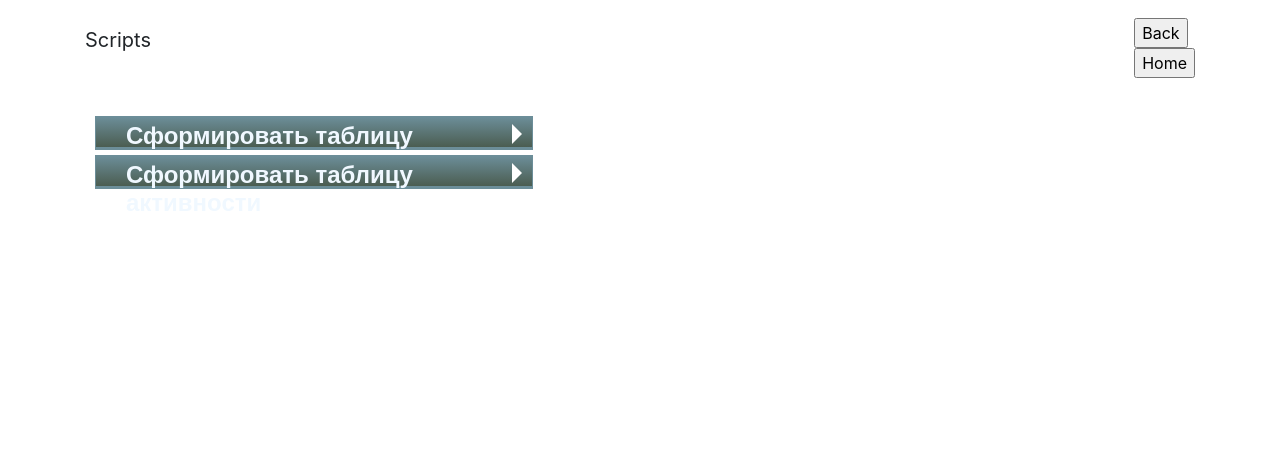
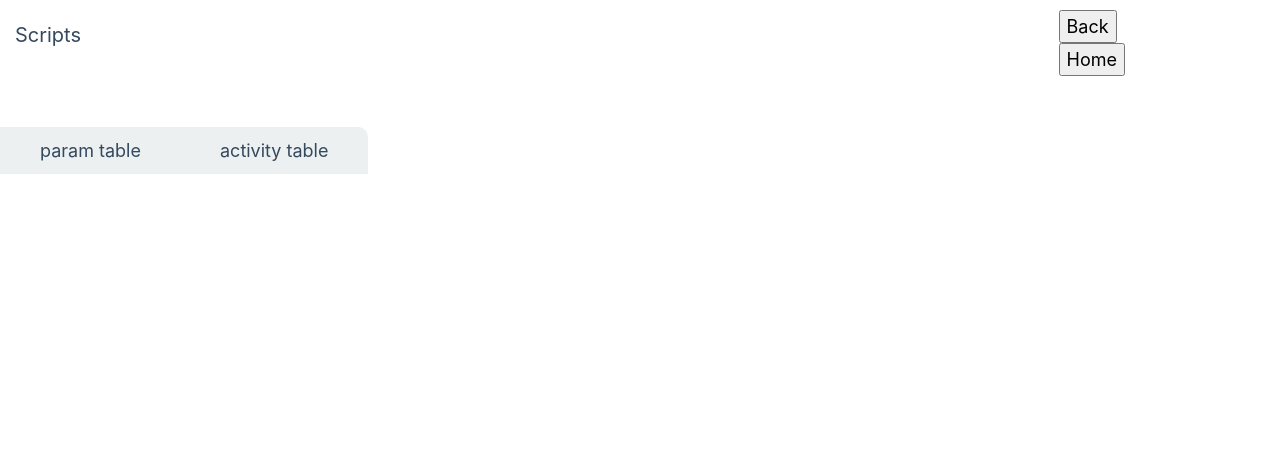
Before and after one commit to An-Death/Flask-scripts, a Flask app: page /scripts in a window 1280 px wide. Shown: the top 461 px of the page. Run offline with Flask 2, Linux system fonts and the light colour scheme; tables that the repository leaves empty hold one stand-in row (values such as "Sample post"); parts of the project's set-up code (start-up, migrations or seed data) failed here and were passed over; some libraries are stand-ins or nearby versions.

Commit message:
One page choose project form

```diff
--- a/scripts/users_activity_report/views.py
+++ b/scripts/users_activity_report/views.py
@@ -3,7 +3,6 @@ from flask import Blueprint, request, render_template, send_from_directory
 from app import app
 from models.models import *
 from .forms import ChoseDateForm
-# from .users_report import get_table
 from .user_activity_report import main, create_report
 
 at = Blueprint('user_activity_table', __name__, url_prefix='/scripts/user_activity_table')
@@ -26,12 +25,12 @@ def user_report(network_id=None):
         # создаём таблицы
         user_table, video_table, total_table = main(project.sqlsession, period_start, period_stop)
         if check:
-            return render_template('users_activity_report/table.html', vars=locals())
+            return render_template('users_activity_table/table.html', vars=locals())
         # записываем в фаил
         create_report(app.config['USER_ACTIVITY_DIR_PATH'] + file_name, user_table, video_table, total_table)
         # return redirect(url_for('.upload', file_name=file_name))
 
-    return render_template('users_activity_report/user_report.html', vars=locals())
+    return render_template('users_activity_table/user_report.html', vars=locals())
 
 
 @at.route('/upload/<path:file_name>')
--- a/static/css/style.css
+++ b/static/css/style.css
@@ -1,154 +1,134 @@
+* {
+    -webkit-box-sizing: border-box;
+    box-sizing: border-box;
+}
 body {
     margin-top: 10px;
-    }
-
-ul,
-ul li,
-ul li a,
-ul li a span {
-    margin: 0;
-    padding: 0;
-    border: none;
-    outline: none;
-}
-
-.accordion li {
-    margin-left: 10px;
-    width: 60%;
-    list-style: none;
-
-}
-
-/*func*/
-.accordion li > .sub-menu {
-    height: 0;
-    overflow: hidden;
-    -webkit-transition: height 1s ease-in-out;
-    -moz-transition: height 1s ease-in-out;
-    -ms-transition: height 1s ease-in-out;
-    -o-transition: height 1s ease-in-out;
-    transition: height 1s ease-in-out;
-}
-
-.accordion li:target > .sub-menu {
-    height: 610px
-}
-
-.accordion li > a {
-    display: block;
-    position: relative;
-    width: available;
-    height: 32px;
-    color: aliceblue;
-    text-decoration: none;
-    padding: 5px 10px 5px 30px;
-    line-height: 32px;
-    font: bold normal 24px sans-serif;
-    border: 1px #6c8e99 solid;
-
-    background: #6c8e99;
-    background: -webkit-linear-gradient(#6c8e99, #4b5d51);
-    background: -moz-linear-gradient(#6c8e99, #4b5d51);
-    background: -ms-linear-gradient(#6c8e99, #4b5d51);
-    background: -o-linear-gradient(#6c8e99, #4b5d51);
-    background: linear-gradient(#6c8e99, #4b5d51);
-}
-
-.accordion li:hover > a {
-    color: white;
-    border: 1px #6c8e99 solid;
-
-    background: #4b5d51;
-    background: -webkit-linear-gradient(#4b5d51, #4b5d51);
-    background: -moz-linear-gradient(#4b5d51, #4b5d51);
-    background: -ms-linear-gradient(#4b5d51, #4b5d51);
-    background: -o-linear-gradient(#4b5d51, #4b5d51);
-    background: linear-gradient(#4b5d51, #4b5d51);
-}
-
-.accordion li:target > a {
-    color: black;
-    border: 1px #6c8e99 solid;
-    border-bottom: none;
-    background: white;
-
-}
-
-.accordion li:target > a span {
-    display: block;
-    position: absolute;
-    top: 40%;
-    right: 5px;
-    border: 10px solid transparent;
-    border-top: 10px solid #797979;
-}
-
-.accordion li > a span {
-    display: block;
-    position: absolute;
-    top: 23%;
-    right: 0;
-    border: 10px solid transparent;
-    border-left: 10px solid white;
-}
-
-.sub-menu {
-    margin: 0 0 5px 0;
-    /*background: #c9c9c9;*/
-    border: 1px solid #6c8e99;
-}
-
-.sub-menu li {
-    display: block;
-    width: 80%;
-}
-
-/*hidden menu*/
-.sub-menu li a {
-    color: #797979;
-    background: white;
-    border: none;
-    /*border-bottom: 1px solid #c9c9c9;*/
-    font-size: 16px;
-}
-
-.sub-menu li:hover a, .sub-menu li:target a {
-    font-style: oblique;
-    background: #efefef;
-    color: #797979;
-    border: none;
-
-}
-
-.sub-menu li:last-child a {
-    margin-bottom: 5px;
-    /*border-bottom: none;*/
+    /*background-color: #2c3e50;*/
+    color: #34495e;
+    line-height: 1.5;
+    font-size: 18px;
 }
 
 .navbar-bg {
     background: white;
 }
 
-.nav {
+.navbar .container {
+    position: absolute;
+    left: 0;
+    top: 0;
+}
 
+/* Scripts: Выбор скриптов */
+.wrapper {
+    width: 80%;
+    margin-top: 100px;
+    max-width: 1600px;
 }
+
+.wrapper > label {
+    cursor: pointer;
+    float: left;
+    display: block;
+    padding: 10px 40px;
+    background-color: #ecf0f1;
+    margin: 1px -1px -3px 0;
+}
+
+.wrapper > label:last-of-type {
+    border-radius: 0 10px 0 0;
+}
+
+.wrapper > label:hover {
+
+    cursor: pointer;
+    float: left;
+    display: block;
+    padding: 10px 40px;
+    background-color: #d5ecea;
+}
+
+.wrapper > input {
+    display: none
+}
+
+.wrapper > input:checked + label {
+
+    display: inline-block;
+    background-color: #606060;
+    color: #fefefe;
+}
+
+.wrapper > input[id="tab-1"]:checked ~ .content .tab-1,
+.wrapper > input[id="tab-2"]:checked ~ .content .tab-2 {
+    display: block;
+}
+
+.wrapper .content {
+    display: block;
+    position: relative;
+    clear: both;
+}
+
+.wrapper .content > article {
+    width: 100%;
+    padding: 15px 50px;
+    position: absolute;
+    top: 0;
+    left: 0;
+    background-color: #ecf0f1;
+    display: none;
+    min-height: 200px;
+    border-top: 5px solid #606060;
+    border-radius: 0 10px 10px 10px;
+}
+
+/*-------------------------------------*/
+/* Scripts: Выбор проекта и форма для отправки  */
+.sub-menu > li > input {
+    display: none
+}
+
+.sub-menu > li {
+    list-style: none;
+    padding: 5px 5px 5px 5px;
+    margin: 0;
+    border-radius: 5px;
+}
+
+.sub-menu > li:hover {
+    font-style: oblique;
+    font-weight: bold;
+    padding: 5px 5px 5px 5px;
+}
+
+.sub-menu > input:checked ~
+.input-form {
+    display: none
+}
+
+/*------------------------------------------------*/
+
 .page {
-    margin-top: 30px;
-    }
+    margin-top: 30px
+}
+
 .wellChooser {
     margin: 10px 30px;
 }
-.param_table_form {
-    position: relative;
-    /*background: #dddff0;*/
-    width: 550px;
-    height: 200px;
-    margin: 10px 10px 10px;
-    border: 1px solid lightblue;
-    -webkit-box-shadow: 2px 2px 8px rgba(0,0,0,0.2);
-    -moz-box-shadow: 2px 2px 8px rgba(0,0,0,0.2);
-        box-shadow: 2px 2px 8px rgba(0,0,0,0.2);
-}
+
+/*.param_table_form {*/
+/*position: relative;*/
+/*!*background: #dddff0;*!*/
+/*width: 550px;*/
+/*height: 200px;*/
+/*margin: 10px 10px 10px;*/
+/*border: 1px solid lightblue;*/
+/*-webkit-box-shadow: 2px 2px 8px rgba(0,0,0,0.2);*/
+/*-moz-box-shadow: 2px 2px 8px rgba(0,0,0,0.2);*/
+/*box-shadow: 2px 2px 8px rgba(0,0,0,0.2);*/
+/*}*/
 
 .create_report {
     position: absolute;
@@ -189,10 +169,6 @@ ul li a span {
     /*color: darkturquoise;*/
 }
 
-.radio_item {
-    display: none;
-}
-
 
 
 .footer {
@@ -203,3 +179,117 @@ ul li a span {
     color: #dddddd; /* Цвет текста */
     width: 100%; /* Ширина слоя */
 }
+
+/*!*OLD VERSION*/
+/*.accordion li {*/
+/*margin-left: 10px;*/
+/*width: 60%;*/
+/*list-style: none;*/
+
+/*}*/
+
+/*!*func*!*/
+/*.accordion li > .sub-menu {*/
+/*height: 0;*/
+/*overflow: hidden;*/
+/*-webkit-transition: height 1s ease-in-out;*/
+/*-moz-transition: height 1s ease-in-out;*/
+/*-ms-transition: height 1s ease-in-out;*/
+/*-o-transition: height 1s ease-in-out;*/
+/*transition: height 1s ease-in-out;*/
+/*}*/
+
+/*.accordion li:target > .sub-menu {*/
+/*height: 610px*/
+/*}*/
+
+/*.accordion li > a {*/
+/*display: block;*/
+/*position: relative;*/
+/*width: available;*/
+/*height: 32px;*/
+/*color: aliceblue;*/
+/*text-decoration: none;*/
+/*padding: 5px 10px 5px 30px;*/
+/*line-height: 32px;*/
+/*font: bold normal 24px sans-serif;*/
+/*border: 1px #6c8e99 solid;*/
+
+/*background: #6c8e99;*/
+/*background: -webkit-linear-gradient(#6c8e99, #4b5d51);*/
+/*background: -moz-linear-gradient(#6c8e99, #4b5d51);*/
+/*background: -ms-linear-gradient(#6c8e99, #4b5d51);*/
+/*background: -o-linear-gradient(#6c8e99, #4b5d51);*/
+/*background: linear-gradient(#6c8e99, #4b5d51);*/
+/*}*/
+
+/*.accordion li:hover > a {*/
+/*color: white;*/
+/*border: 1px #6c8e99 solid;*/
+
+/*background: #4b5d51;*/
+/*background: -webkit-linear-gradient(#4b5d51, #4b5d51);*/
+/*background: -moz-linear-gradient(#4b5d51, #4b5d51);*/
+/*background: -ms-linear-gradient(#4b5d51, #4b5d51);*/
+/*background: -o-linear-gradient(#4b5d51, #4b5d51);*/
+/*background: linear-gradient(#4b5d51, #4b5d51);*/
+/*}*/
+
+/*.accordion li:target > a {*/
+/*color: black;*/
+/*border: 1px #6c8e99 solid;*/
+/*border-bottom: none;*/
+/*background: white;*/
+
+/*}*/
+
+/*.accordion li:target > a span {*/
+/*display: block;*/
+/*position: absolute;*/
+/*top: 40%;*/
+/*right: 5px;*/
+/*border: 10px solid transparent;*/
+/*border-top: 10px solid #797979;*/
+/*}*/
+
+/*.accordion li > a span {*/
+/*display: block;*/
+/*position: absolute;*/
+/*top: 23%;*/
+/*right: 0;*/
+/*border: 10px solid transparent;*/
+/*border-left: 10px solid white;*/
+/*}*/
+
+/*.sub-menu {*/
+/*margin: 0 0 5px 0;*/
+/*!*background: #c9c9c9;*!*/
+/*border: 1px solid #6c8e99;*/
+/*}*/
+
+/*.sub-menu li {*/
+/*display: block;*/
+/*width: 80%;*/
+/*}*/
+
+/*!*hidden menu*!*/
+/*.sub-menu li a {*/
+/*color: #797979;*/
+/*background: white;*/
+/*border: none;*/
+/*!*border-bottom: 1px solid #c9c9c9;*!*/
+/*font-size: 16px;*/
+/*}*/
+
+/*.sub-menu li:hover a, .sub-menu li:target a {*/
+/*font-style: oblique;*/
+/*background: #efefef;*/
+/*color: #797979;*/
+/*border: none;*/
+
+/*}*/
+
+/*.sub-menu li:last-child a {*/
+/*margin-bottom: 5px;*/
+/*!*border-bottom: none;*!*/
+/*}*/
--- a/templates/meta.html
+++ b/templates/meta.html
@@ -35,7 +35,7 @@
                         <button type="button" class='scroll-link' href='#' onclick="window.history.back()">Back</button>
                     </li>
                     <li>
-                        <button type="button" class='scroll-link' href="{{ url_for('scripts') }}">Home</button>
+                        <button type="button" class='scroll-link' href="/">Home</button>
                     </li>
                 {% endblock %}
             </ul>
@@ -46,13 +46,8 @@
 {% endblock %}
 
 <div class="page">
-    <div class="container">
-        <div class="row">
-            <div class="col-sm-8 col-sm-offset-2">
                 {% block page %}
-                    <div class="content">
                         {% block content %}{% endblock %}
-                    </div>
                 {% endblock %}
             </div>
         </div>
--- /dev/null
+++ b/templates/param_table/param_table_onepage.html
@@ -0,0 +1,9 @@
+{% for project in vars.get('projects') %}
+    <li><a href="#{{ project.network_id }}">{{ project.name_ru }}</a>
+        {#<input type="radio" id="param-{{ loop.index }}" class="scripts-list" name="project" />#}
+        {#                <label for="param-{{ loop.index }}">{{ project.name_ru }}</label><br>#}
+        {#            <div class="input-form"></div>#}
+    </li>
+    {#    <a class='project'#}
+    {#                   href="{{ url_for(link, network_id=project.network_id) }}">{{ project.name_ru }}</a></li>#}
+{% endfor %}
--- a/templates/projects.html
+++ b/templates/projects.html
@@ -1,10 +1,10 @@
 {% if vars.get('projects') %}
     <ul class="sub-menu">
-        <p>Выберете проект:</p>
-        {% for project in vars.get('projects') %}
-            <li><a class='project'
-                   href="{{ url_for(link, network_id=project.network_id) }}">{{ project.name_ru }}</a></li>
-        {% endfor %}
+        {% if 'param_table' in link %}
+            {% include 'param_table/param_table_onepage.html' %}
+        {% elif 'user_activity_table' in link %}
+            {% include 'users_activity_table/user_table_onepage.html' %}
+        {% endif %}
     </ul>
 {% else %}
     <h1>NULL</h1>
--- a/templates/scripts.html
+++ b/templates/scripts.html
@@ -2,16 +2,20 @@
 {% block content %}
     <div class="wrapper">
     {% if vars.get('links') %}
-        <ul class="accordion">
-            {% for name, link in vars.get('links').items() %}
-                <li id="{{ loop.index }}" class="scripts-list">
-                    <a href="#{{ loop.index }}"><span></span>{{ name }}</a>
+        {% for name, link in vars.get('links').items() %}
+            <input type="radio" id="tab-{{ loop.index }}" class="scripts-list" name="tab"/>
+            <label for="tab-{{ loop.index }}">{{ name }}</label>
+            {#                <input class='ScriptButton' type="button" value="{{ name }}" onclick='window.location.href="{{ link }}"' />#}
+            {#              <button><a href="{{ link }}">{{ name }}</a></button><br>#}
+        {% endfor %}
+        <div class="content">
+            {% for link in vars.get('links').values() %}
+                <article class="tab-{{ loop.index }}">
+                    <h2>Выберете проект:</h2>
                     {% include 'projects.html' %}
-                </li>
-                {#                <input class='ScriptButton' type="button" value="{{ name }}" onclick='window.location.href="{{ link }}"' />#}
-                {#              <button><a href="{{ link }}">{{ name }}</a></button><br>#}
+                </article>
             {% endfor %}
-        </ul>
+        </div>
     {% else %}
         <h1>NULL</h1>
     {% endif %}
--- /dev/null
+++ b/templates/users_activity_table/user_table_onepage.html
@@ -0,0 +1,25 @@
+{% from "forms/macros.html" import render_field %}
+{% for project in vars.get('projects') %}
+    {#    <form class="param_table_form" action="{{ url_for(link, network_id=project.network_id) }}"#}
+    {#              method="post">#}
+    {#        <fieldset>#}
+    <li><input type="radio" id="active-{{ loop.index }}" class="scripts-list" name="project"/>
+        <label for="active-{{ loop.index }}">{{ project.name_ru }}</label><br>
+        <div class="input-form">
+            {{ vars.get('form').csrf_token }}
+            <p>Выберите промежуток для отчёта:</p>
+            {{ render_field(vars.get('form').date_from, min="2012-12-01", max="2145-01-08") }}
+            {{ render_field(vars.get('form').date_to, min="2012-12-01", max="2145-01-08") }}
+            {% if vars.get('ready') %}
+                <input class="create_report" id="create_report" type="button" value="Скачать"
+                       onclick='window.location.href="{{ url_for('user_activity_table.upload', file_name=vars.get('file_name')) }}"'/>
+            {% else %}
+                <input class="create_report" id="create_report" type="submit"
+                       value="Сформировать отчёт"
+                       onclick="change('create_report', 'Сформировать отчёт', 'Формирую... Ждите')">
+            {% endif %}
+        </div>
+    </li>
+    {#            </fieldset>#}
+    {#        </form>#}
+{% endfor %}
--- a/views.py
+++ b/views.py
@@ -1,4 +1,4 @@
-from flask import redirect, url_for, send_file
+from flask import redirect, url_for, request
 from flask import render_template, flash
 
 from app import app
@@ -6,6 +6,7 @@ from forms import LoginForm
 from models.models import *
 from scripts.param_table.views import pt
 from scripts.users_activity_report.views import at
+from scripts.users_activity_report.forms import ChoseDateForm
 
 app.register_blueprint(pt)
 app.register_blueprint(at)
@@ -31,23 +32,12 @@ def login():
 def scripts():
     __title__ = 'Scripts'
     projects = Project.all_supported()
+    form = ChoseDateForm(request.form)
     links = {
-        'Сформировать таблицу параметров': 'param_table.param_table',
-        'Сформировать таблицу активности': 'user_activity_table.user_report'
+        'param table': 'param_table.param_table',
+        'activity table': 'user_activity_table.user_report'
     }
     return render_template('scripts.html', vars=locals())
-
-
-# @app.route('/download/<string:method>')
-def download(method, shortcut=None, well_name=None):
-    # todo Загружаем последний фаил из нужной папки
-    if method == 'user_report':
-        file_path = '/home/as/vagrant/support_scripts/scr/user_activity_report/reports/GTI-online.xlsx'
-        return send_file(file_path, as_attachment=True,
-                         mimetype='text/xlsx; charset=utf-8',
-                         attachment_filename='Отчёт GTI-Online.xlsx'.encode('utf-8'))
-    elif method == 'param_table' and shortcut and well_name:
-        return redirect(url_for('param_table.download', shortcut=shortcut, well_name=well_name))
 
 
 @app.errorhandler(404)
```
Also changed, not shown: templates/users_activity_table/table.html (renamed from templates/users_activity_report/table.html), templates/users_activity_table/user_report.html (renamed from templates/users_activity_report/user_report.html).
